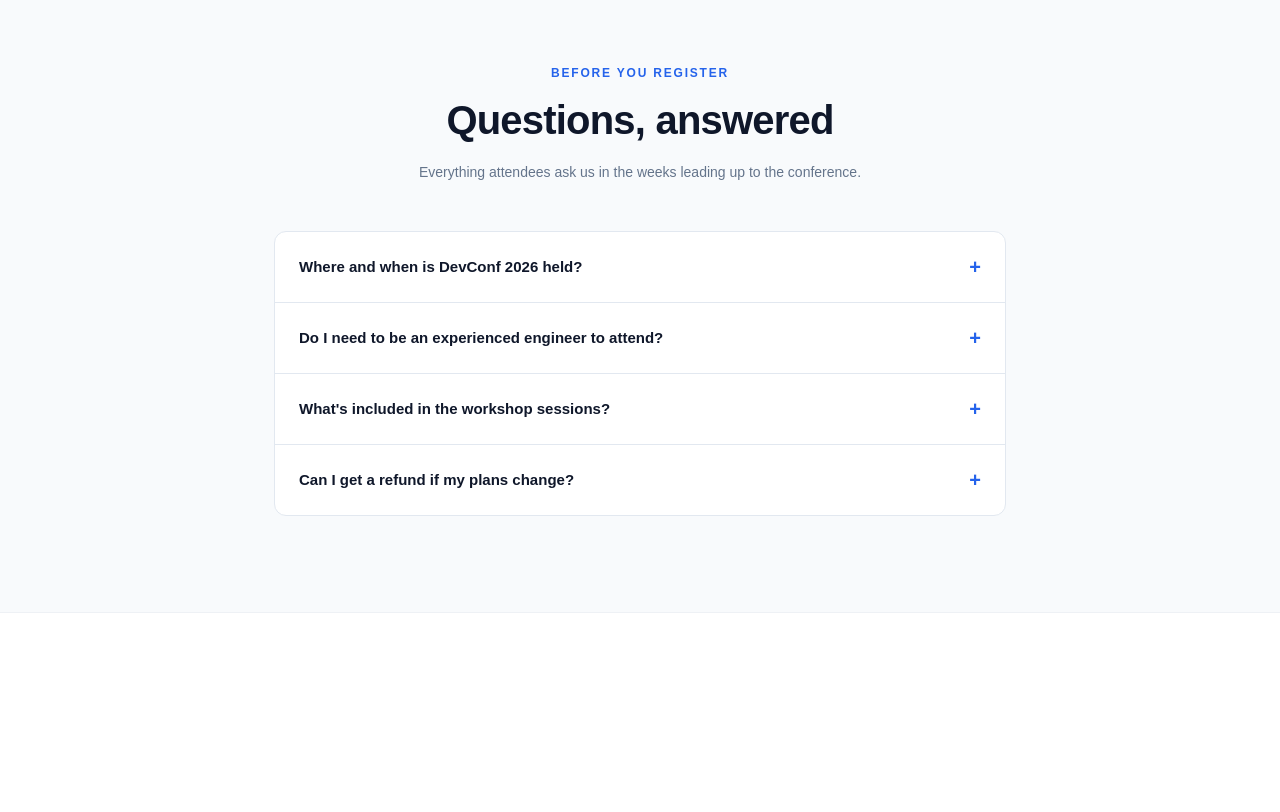
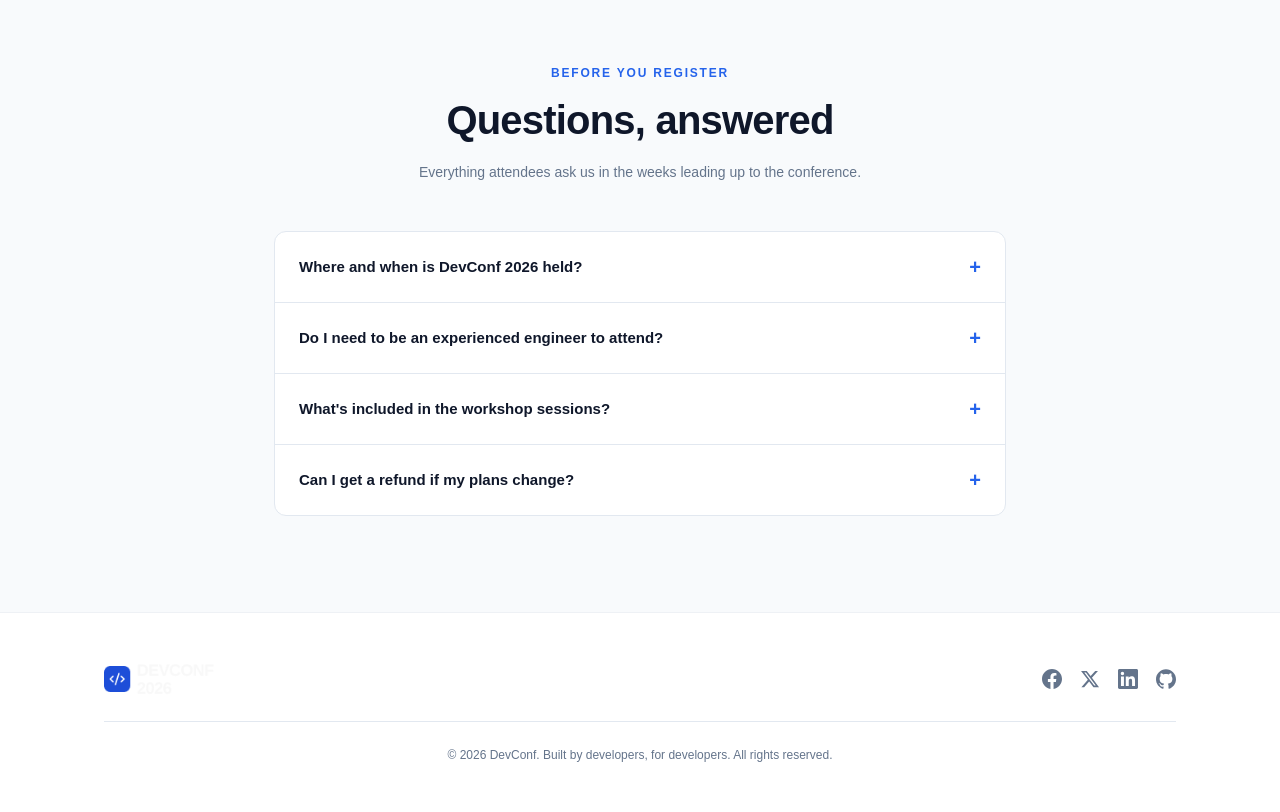
Before and after one commit to Arpon-Sarkar/Assignment_1-Arpon_Sarkar_Choity-, a plain HTML site: page index.html in a window 1280 px wide. Shown: the part 2470-3282 px from the top of the page. Before the commit the page ends 3083 px from the top, so only its background shows below. Drawn offline with Linux system fonts and the light colour scheme.

Commit message:
Footer section added

```diff
--- a/index.html
+++ b/index.html
@@ -172,8 +172,52 @@
     </div>
   </section>
 
-  <!-- Footer -->
 
+ <!-- Footer -->
+<footer class="footer">
+  <div class="container">
+
+    <div class="footer-top">
+      <img src="images/footer-logo.png" alt="DevConf 2026" class="footer-logo">
+
+      <div class="socials">
+
+        <a href="https://www.facebook.com" target="_blank" rel="noopener" aria-label="Facebook">
+          <svg viewBox="0 0 24 24" fill="currentColor">
+            <path d="M24 12.073c0-6.627-5.373-12-12-12s-12 5.373-12 12c0 5.99 4.388 10.954 10.125 11.854v-8.385H7.078v-3.47h3.047V9.43c0-3.007 1.792-4.669 4.533-4.669 1.312 0 2.686.235 2.686.235v2.953H15.83c-1.491 0-1.956.925-1.956 1.874v2.25h3.328l-.532 3.47h-2.796v8.385C19.612 23.027 24 18.062 24 12.073z"/>
+          </svg>
+        </a>
+
+        <a href="https://twitter.com" target="_blank" rel="noopener" aria-label="Twitter">
+          <svg viewBox="0 0 24 24" fill="currentColor">
+            <path d="M18.244 2.25h3.308l-7.227 8.26 8.502 11.24H16.17l-5.214-6.817L4.99 21.75H1.68l7.73-8.835L1.254 2.25H8.08l4.713 6.231zm-1.161 17.52h1.833L7.084 4.126H5.117z"/>
+          </svg>
+        </a>
+
+        <a href="https://www.linkedin.com" target="_blank" rel="noopener" aria-label="LinkedIn">
+          <svg viewBox="0 0 24 24" fill="currentColor">
+            <path d="M20.447 20.452h-3.554v-5.569c0-1.328-.027-3.037-1.852-3.037-1.853 0-2.136 1.445-2.136 2.939v5.667H9.351V9h3.414v1.561h.046c.477-.9 1.637-1.85 3.37-1.85 3.601 0 4.267 2.37 4.267 5.455v6.286zM5.337 7.433a2.062 2.062 0 1 1 0-4.125 2.062 2.062 0 0 1 0 4.125zM7.119 20.452H3.555V9h3.564v11.452zM22.225 0H1.771C.792 0 0 .774 0 1.729v20.542C0 23.227.792 24 1.771 24h20.451C23.2 24 24 23.227 24 22.271V1.729C24 .774 23.2 0 22.222 0z"/>
+          </svg>
+        </a>
+
+        <a href="https://github.com" target="_blank" rel="noopener" aria-label="GitHub">
+          <svg viewBox="0 0 24 24" fill="currentColor">
+            <path d="M12 .297C5.373.297 0 5.67 0 12.297c0 5.303 3.438 9.8 8.205 11.385.6.113.82-.258.82-.577 0-.285-.01-1.04-.015-2.04-3.338.724-4.042-1.61-4.042-1.61-.546-1.387-1.333-1.757-1.333-1.757-1.087-.744.084-.729.084-.729 1.205.084 1.838 1.236 1.838 1.236 1.07 1.835 2.809 1.305 3.495.998.108-.776.419-1.305.762-1.604-2.665-.305-5.467-1.334-5.467-5.931 0-1.311.469-2.381 1.236-3.221-.124-.303-.535-1.524.117-3.176 0 0 1.008-.322 3.301 1.23.957-.266 1.983-.399 3.003-.404 1.02.005 2.047.138 3.006.404 2.291-1.552 3.297-1.23 3.297-1.23.653 1.653.242 2.874.118 3.176.77.84 1.235 1.911 1.235 3.221 0 4.609-2.807 5.624-5.479 5.921.43.372.823 1.102.823 2.222v3.293c0 .319.218.694.825.577C20.565 22.092 24 17.592 24 12.297 24 5.67 18.627.297 12 .297z"/>
+          </svg>
+        </a>
+
+      </div>
+    </div>
+
+    <hr>
+
+    <p class="copyright">
+      &copy; 2026 DevConf. Built by developers, for developers. All rights reserved.
+    </p>
+
+  </div>
+
+</footer>
 
 </body>
 </html>
```
